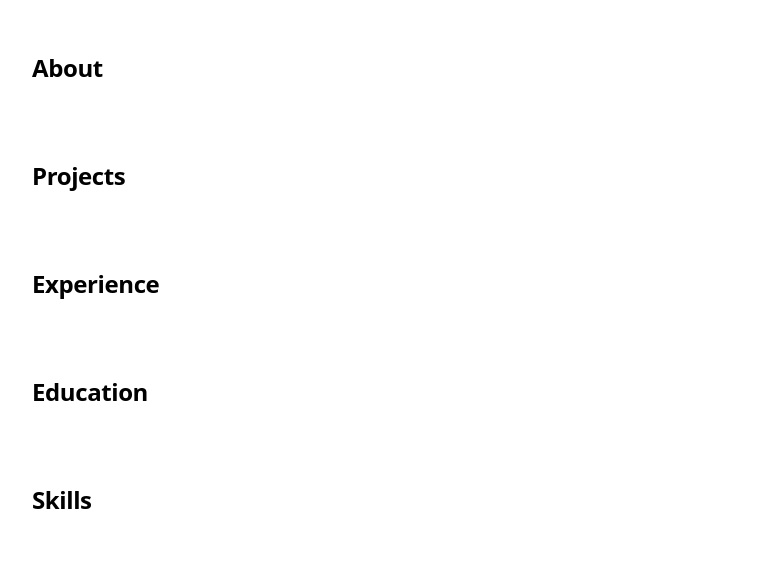
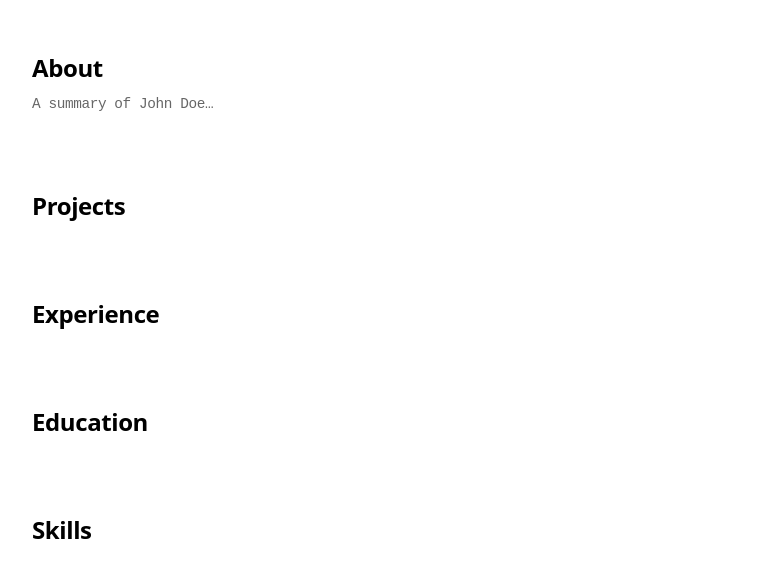
Before and after one commit to LawinCx/astro-portfolio, an Astro site: page / in a window 1280 px wide. Shown: the part 233-800 px from the top of the page, without its empty margins (258-1020 px from the left). Built offline with nearby package versions, Linux system fonts and the light colour scheme; Astro itself is replaced by a stand-in of ours.

Commit message:
configuracion de about completa

```diff
--- a/src/components/sections/About.astro
+++ b/src/components/sections/About.astro
@@ -1,7 +1,12 @@
 ---
 import Section from '../Sections.astro'
+
+import { basics } from '../../cv.json'
+const { summary } = basics
 ---
 
 <Section title = 'About'>
-
+    <p>
+        {summary}
+    </p>
 </Section>
```
